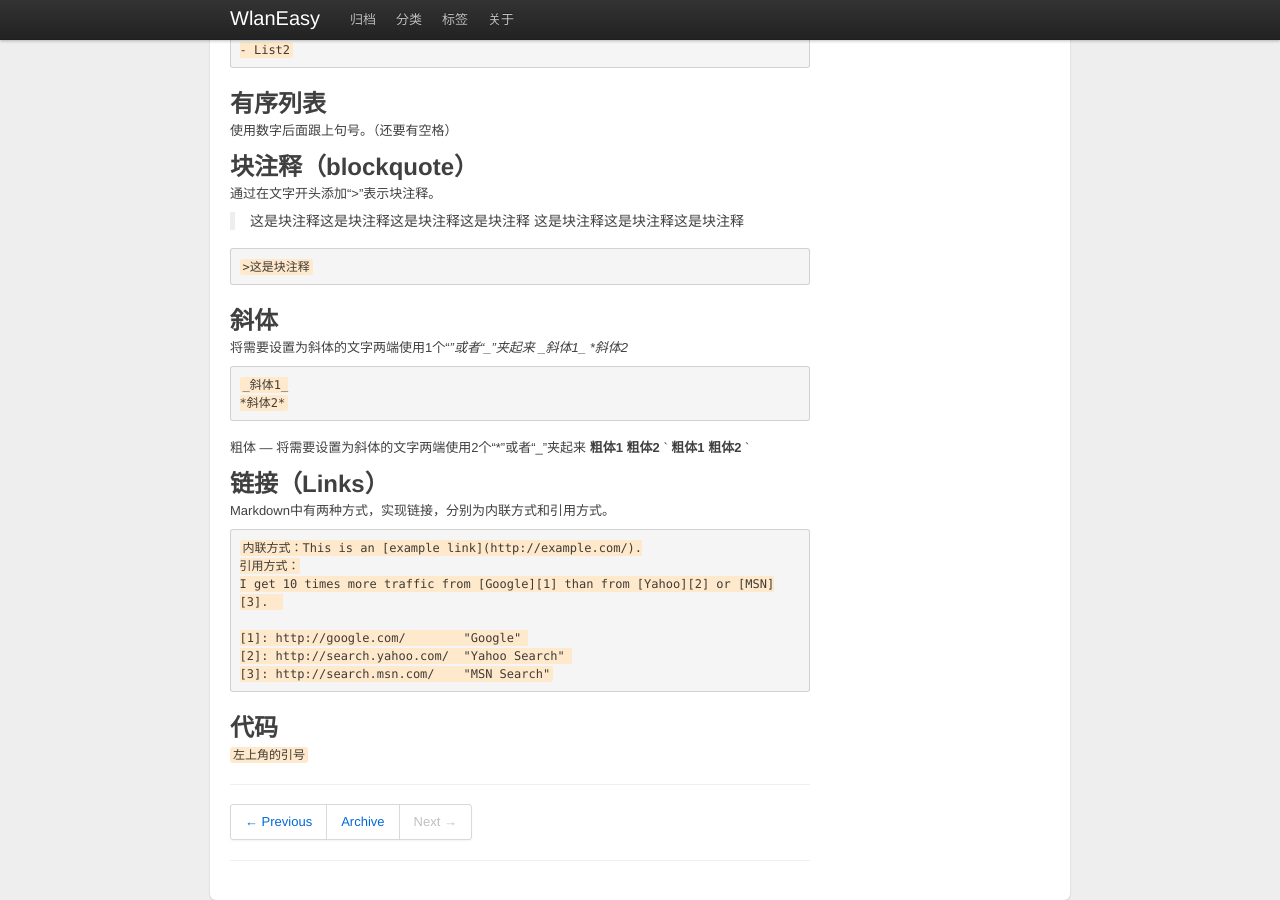
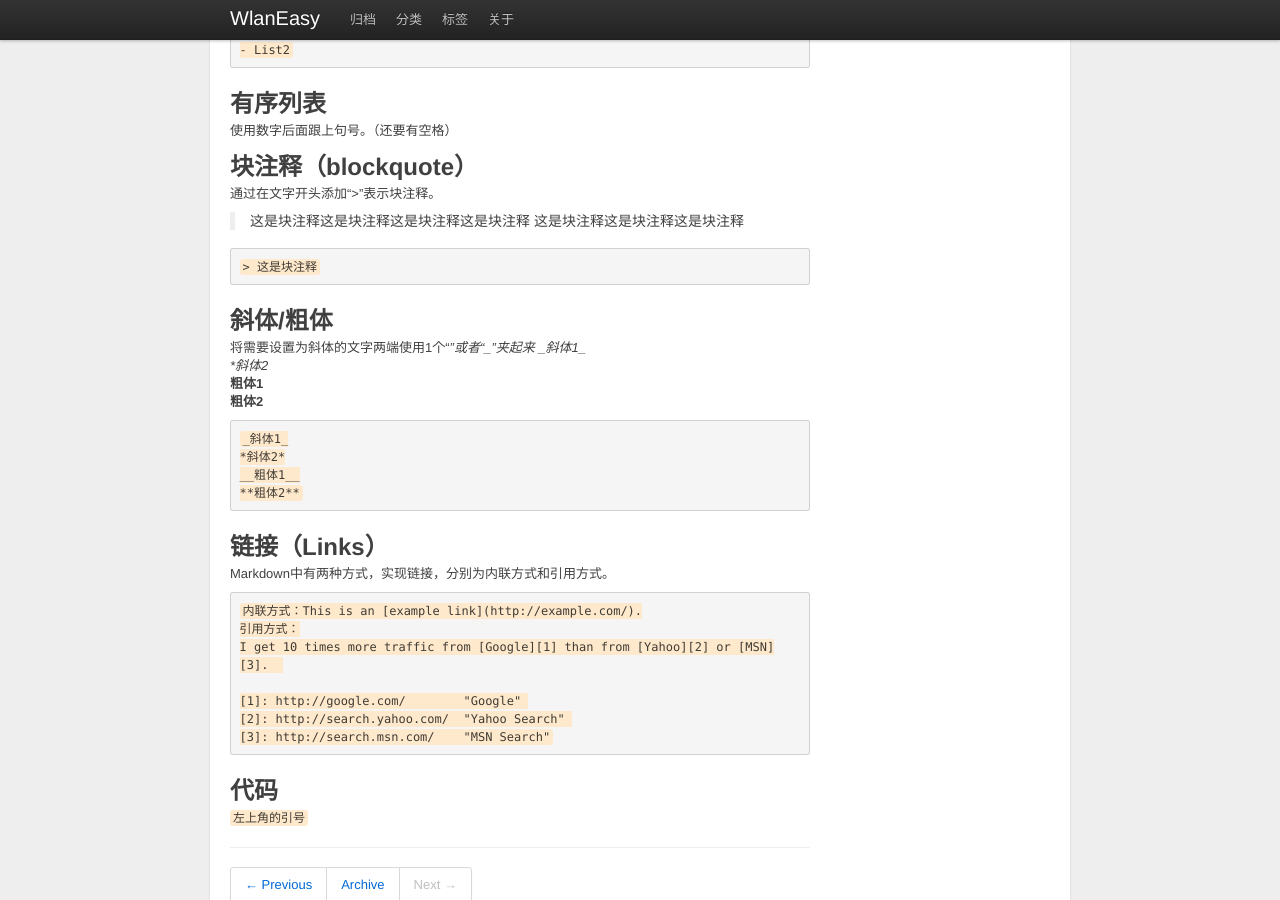
Before and after one commit to kvjqzx/kvjqzx.github.io, a Jekyll site: the page built from _posts/2017-05-03-Markdown-基本语法.md, in a window 1280 px wide and 900 px high, scrolled down 645 px. Built offline with Jekyll 4.4.1, drawn with Linux system fonts in a browser that asks for light colours.

Commit message:
Update 2017-05-03-Markdown-基本语法.md

````diff
--- a/_posts/2017-05-03-Markdown-基本语法.md
+++ b/_posts/2017-05-03-Markdown-基本语法.md
@@ -49,31 +49,26 @@ tags : [Markdown, tutorial]
 ---
 通过在文字开头添加“>”表示块注释。
 
->这是块注释这是块注释这是块注释这是块注释
+> 这是块注释这是块注释这是块注释这是块注释
 这是块注释这是块注释这是块注释
 
 ```
->这是块注释
+> 这是块注释
 ```
 
-斜体
+斜体/粗体
 ---
 将需要设置为斜体的文字两端使用1个“*”或者“_”夹起来
 _斜体1_
 *斜体2*
+__粗体1__
+**粗体2**
 ```
 _斜体1_
 *斜体2*
-```
-粗体
----
-将需要设置为斜体的文字两端使用2个“*”或者“_”夹起来
 __粗体1__
 **粗体2**
-`
-__粗体1__
-**粗体2**
-`
+```
 
 链接（Links）
 ---
````
